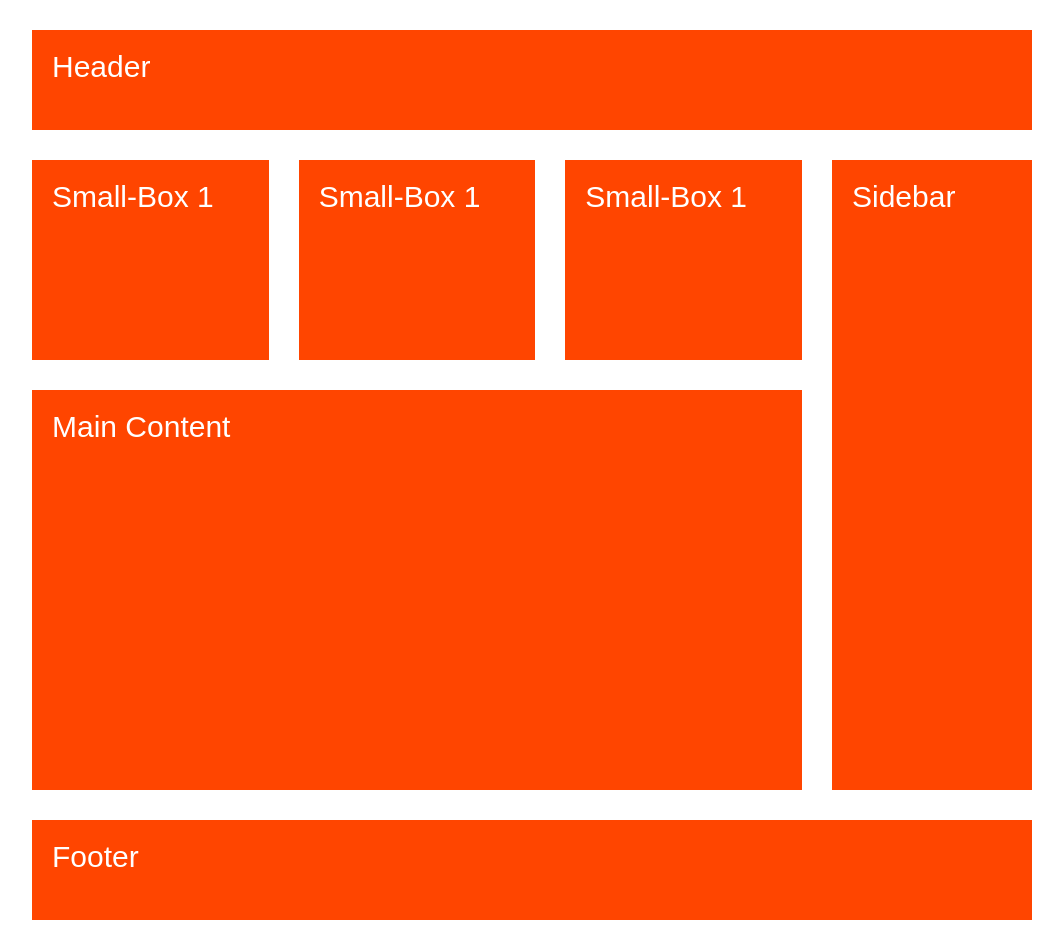
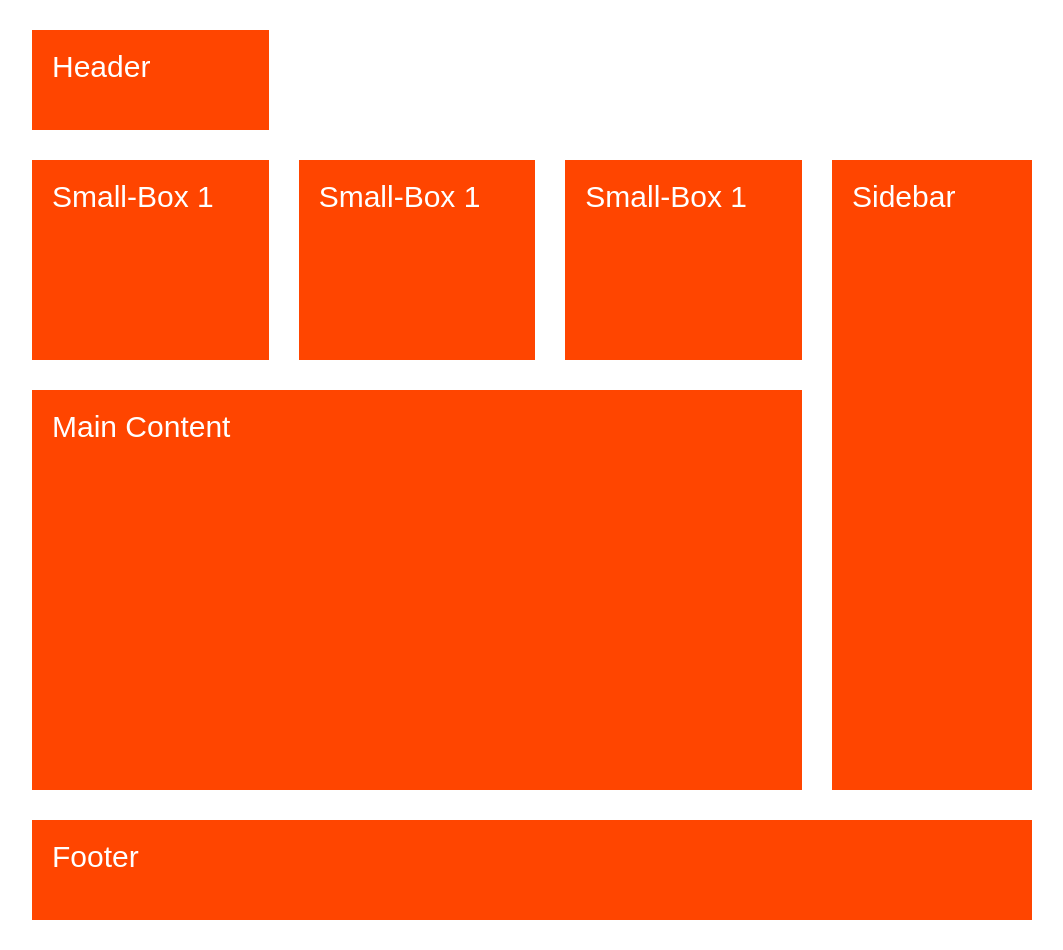
Before and after one commit to Erano01/Nexter, a website: page index.html in a window 1280 px wide. Shown: the whole page, without its empty margins (108-1171 px from the left). Drawn offline with nearby package versions, Linux system fonts and the light colour scheme; files that its build step writes are made by us from their sources.

Commit message:
Feat: Css Grid Challenge added.

```diff
--- a/sass/_challenge.scss
+++ b/sass/_challenge.scss
@@ -10,7 +10,7 @@
     margin: 30px auto;
 
     grid-template-rows: [header-start] 100px [header-end box-start] 200px [box-end main-start] 400px [main-end footer-start] 100px [footer-end];
-    grid-template-columns: repeat(3, [col-start] 1fr [col-end]) 200px;
+    grid-template-columns: repeat(3, [col-start] 1fr [col-end]) 200px [grid-end];
     grid-gap: 30px;
 
     & > * {
@@ -23,7 +23,13 @@
 
     .header {
         //grid-column: 1 / 5;
-        grid-column: 1 / -1; // sonuna kadar kapla demek
+        //grid-column: 1 / -1; // sonuna kadar kapla demek
+
+        //Line naming
+        grid-column: col-start 1 / col-end 1;
+        //veya
+        //grid-column: col-start 1 / col-start 2;
+
         grid-row: 1 / 2;
     }
 
```
